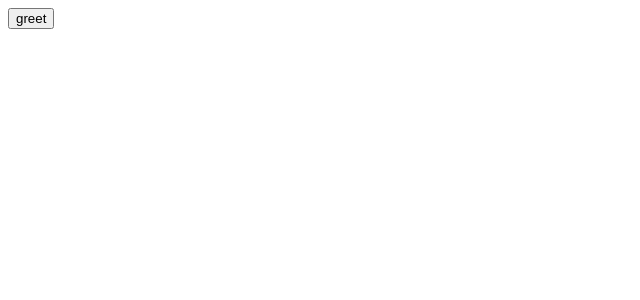
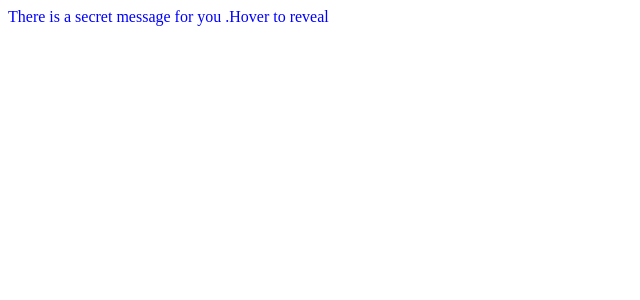
Before and after one commit to ushatechmanish/angular-18-tutorial, an Angular app: page / in a window 1280 px wide. Shown: the top 300 px of the page, without its empty margins (0-640 px from the left). Built offline with nearby package versions, Linux system fonts and the light colour scheme.

Commit message:
Event Handling secret message mouseover

```diff
--- a/src/app/app.component.ts
+++ b/src/app/app.component.ts
@@ -7,7 +7,10 @@ import { UserComponent } from './user/user.component';
   standalone: true,
   imports: [RouterOutlet, UserComponent],
   template: `
-  <button (click)="greet()">greet</button>
+  <section (mouseover)="onMouseOver()">
+    There is a secret message for you .Hover to reveal
+    <p> {{ secretMessage }}</p>
+  </section>
   `,
   styles:
     `
@@ -22,7 +25,7 @@ export class AppComponent
   constructor(){
 
   }
-  greet(){
-    console.log("Hi There");
+  onMouseOver(){
+    this.secretMessage=`secret message`;
   }
 }
```
